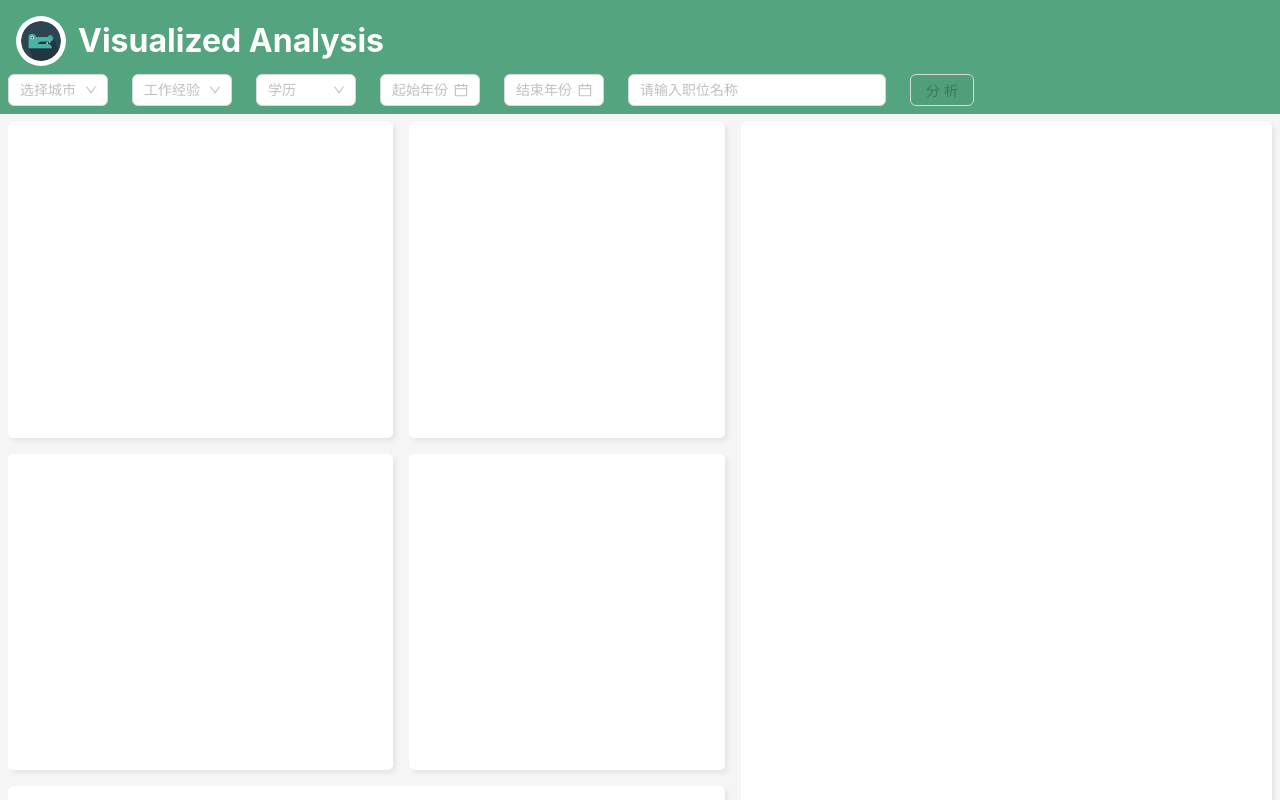
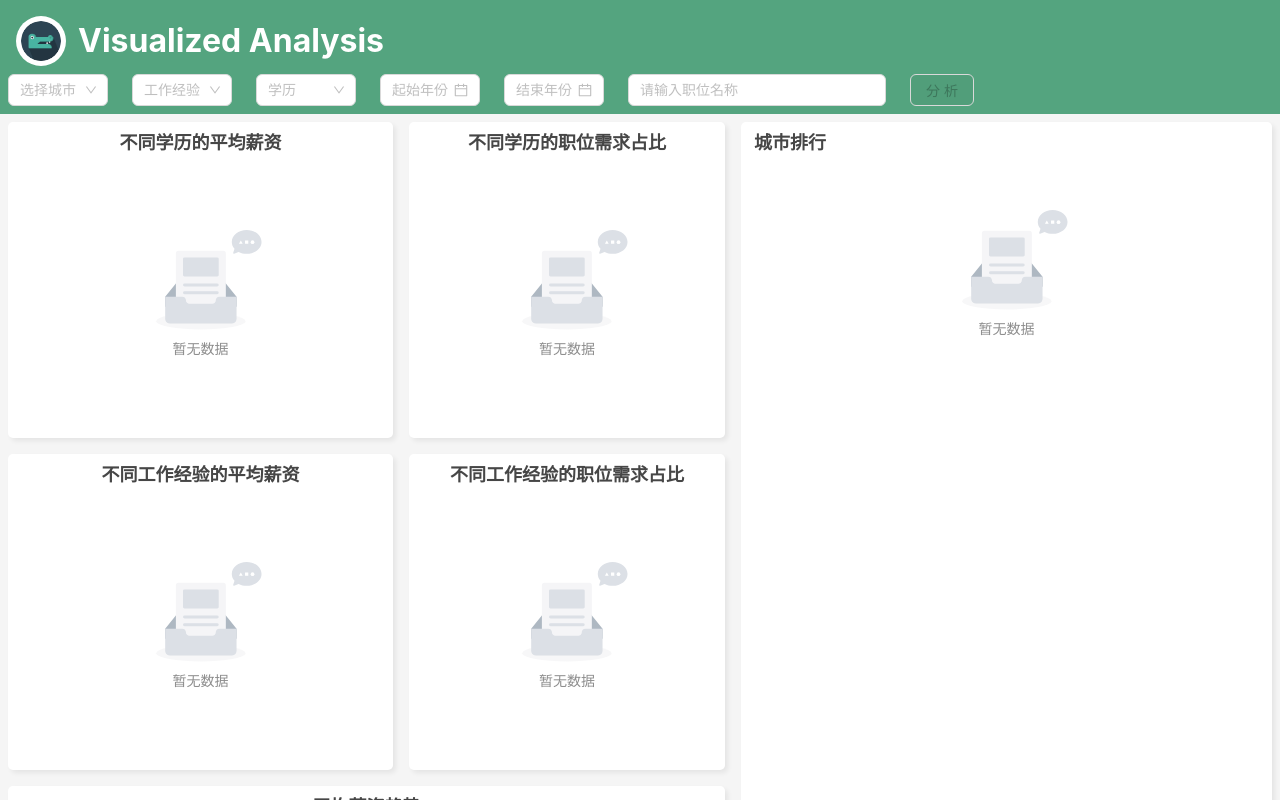
Before and after one commit to eavidy/visual_crawler, a React (Vite) app in the folder packages/font-end/: page / in a window 1280 px wide. Built offline with nearby package versions, Linux system fonts and the light colour scheme; no server answers.

Commit message:
feat(font-end/dashboard): 样本为空时, 显示空图标

```diff
--- a/packages/font-end/src/components/echarts.tsx
+++ b/packages/font-end/src/components/echarts.tsx
@@ -1,43 +1,52 @@
 import * as echarts from "echarts";
 import type { EChartsOption } from "echarts";
-import React, { useEffect, useImperativeHandle, useMemo, useRef } from "react";
+import React, { CSSProperties, useEffect, useImperativeHandle, useMemo, useRef } from "react";
+import { useMemoizedFn } from "ahooks";
 export const EchartsComp = React.forwardRef(function Echarts(
-    props: JSX.IntrinsicElements["div"] & {
+    props: {
+        style?: CSSProperties;
         theme?: string | object;
         initOption?: EChartsInitOpts;
         option?: EChartsOption;
+        noMerged?: boolean;
         state?: {
             loading?: boolean;
         };
+        /** 固定渲染大小;  默认会自动监听 window resize 事件, 自动调用 Echarts.resize(); 设置为true将不会监听 */
+        fixedSize?: boolean;
     },
     ref
 ) {
-    const { initOption, theme, option, state = {} } = props;
+    const { initOption, theme, option, noMerged, state = {}, fixedSize } = props;
 
     let domRef = useRef<HTMLDivElement | null>(null);
     let chartsRef = useRef<echarts.ECharts>();
     useImperativeHandle(ref, () => chartsRef.current, [chartsRef.current]);
+
+    /** 初始化 */
     useEffect(() => {
         chartsRef.current = echarts.init(domRef.current!, theme, initOption);
-        return function () {
-            chartsRef.current!.dispose();
-        };
+        return () => chartsRef.current!.dispose();
     }, []);
 
     useEffect(() => {
-        chartsRef.current!.setOption(option ?? {});
-    }, [chartsRef.current, option]);
+        chartsRef.current!.setOption(option ?? {}, noMerged);
+    }, [chartsRef.current, option, noMerged]);
 
     useEffect(() => {
         if (state.loading) chartsRef.current!.showLoading();
         else chartsRef.current!.hideLoading();
     }, [state.loading]);
-    let divProps = { ...props };
-    delete divProps.theme;
-    delete divProps.initOption;
-    delete divProps.option;
-    delete divProps.state;
-    return <div {...divProps} ref={domRef}></div>;
+
+    const onWindowResize = useMemoizedFn((ev: UIEvent) => chartsRef.current?.resize());
+
+    useEffect(() => {
+        if (fixedSize) window.removeEventListener("resize", onWindowResize);
+        else window.addEventListener("resize", onWindowResize);
+
+        return () => window.removeEventListener("resize", onWindowResize);
+    }, [fixedSize]);
+    return <div style={props.style} ref={domRef}></div>;
 });
 
 export const Echarts = React.memo(EchartsComp);
--- a/packages/font-end/src/pages/dashboard/components/charts/billboard.tsx
+++ b/packages/font-end/src/pages/dashboard/components/charts/billboard.tsx
@@ -1,5 +1,6 @@
 import { Card } from "@/components/card";
 import { Echarts } from "@/components/echarts";
+import { Empty } from "antd";
 import type { EChartsOption, SeriesOption } from "echarts";
 import React, { CSSProperties, useEffect, useMemo, useRef, useState } from "react";
 
@@ -21,7 +22,11 @@ export function Top20Billboard(props: {
 
     let height = 19 * (currentBoard?.length ?? 0) + 80;
     const cityBoardOption = useMemo(() => {
-        if (!currentBoard) return undefined;
+        if (!currentBoard || currentBoard.length === 0) {
+            return {
+                title: { text: title },
+            };
+        }
         let series: SeriesOption = { type: "bar", label: { show: true, position: "insideLeft" } };
         let option: EChartsOption = {
             title: {
@@ -64,7 +69,8 @@ export function Top20Billboard(props: {
     }, [echartsRef.current]);
     return (
         <Card style={props.style}>
-            <Echarts ref={echartsRef} style={{ height }} option={cityBoardOption} state={{ loading }} />
+            <Echarts ref={echartsRef} style={{ height }} option={cityBoardOption} noMerged state={{ loading }} />
+            {!currentBoard?.length ? <Empty /> : undefined}
         </Card>
     );
 }
--- a/packages/font-end/src/pages/dashboard/components/charts/line-chart.tsx
+++ b/packages/font-end/src/pages/dashboard/components/charts/line-chart.tsx
@@ -1,7 +1,8 @@
 import { Card } from "@/components/card";
 import { Echarts } from "@/components/echarts";
+import { Empty } from "antd";
 import { EChartsOption } from "echarts";
-import React, { CSSProperties, useMemo } from "react";
+import React, { CSSProperties, useEffect, useMemo, useRef } from "react";
 
 export function LineChart(props: {
     data?: Record<string, any>[];
@@ -13,7 +14,13 @@ export function LineChart(props: {
 }) {
     const { data, dimensions, nameMap = {}, title } = props;
     const option = useMemo(() => {
-        if (!data) return;
+        if (!data?.length)
+            return {
+                title: {
+                    left: "center",
+                    text: title,
+                },
+            };
         const option: EChartsOption = {
             title: {
                 left: "center",
@@ -45,9 +52,22 @@ export function LineChart(props: {
         };
         return option;
     }, [data, dimensions]);
+    const ref = useRef<echarts.ECharts>();
+    const isEmpty = !data?.length;
+    useEffect(() => {
+        ref.current?.resize();
+    }, [isEmpty]);
+
     return (
         <Card style={props.style}>
-            <Echarts option={option} style={{ height: "100%" }} state={{ loading: props.loading }} />
+            <Echarts
+                ref={ref}
+                option={option}
+                noMerged
+                style={{ height: isEmpty ? 100 : "100%" }}
+                state={{ loading: props.loading }}
+            />
+            {isEmpty && <Empty />}
         </Card>
     );
 }
--- a/packages/font-end/src/pages/dashboard/components/charts/pip-chart.tsx
+++ b/packages/font-end/src/pages/dashboard/components/charts/pip-chart.tsx
@@ -1,7 +1,8 @@
 import { Card } from "@/components/card";
 import { Echarts } from "@/components/echarts";
+import { Empty } from "antd";
 import { EChartsOption } from "echarts";
-import React, { CSSProperties } from "react";
+import React, { CSSProperties, useEffect, useRef } from "react";
 import { useMemo } from "react";
 
 export function PipChart(props: {
@@ -14,7 +15,13 @@ export function PipChart(props: {
 }) {
     const { data, dimensions, nameMap = {}, title } = props;
     const option = useMemo(() => {
-        if (!data) return;
+        if (!data || data.length == 0)
+            return {
+                title: {
+                    text: title,
+                    left: "center",
+                },
+            };
         const option: EChartsOption = {
             title: {
                 text: title,
@@ -51,10 +58,20 @@ export function PipChart(props: {
         };
         return option;
     }, [data, dimensions, nameMap, title]);
+    const isEmpty = !data?.length;
+    const ref = useRef<echarts.ECharts>();
+    useEffect(() => ref.current?.resize(), [isEmpty]);
 
     return (
         <Card style={props.style}>
-            <Echarts style={{ height: "100%" }} option={option} state={{ loading: props.loading }} />
+            <Echarts
+                ref={ref}
+                style={{ height: isEmpty ? 100 : "100%" }}
+                option={option}
+                noMerged
+                state={{ loading: props.loading }}
+            />
+            {isEmpty && <Empty />}
         </Card>
     );
 }
--- a/packages/font-end/src/pages/dashboard/components/dash-left.tsx
+++ b/packages/font-end/src/pages/dashboard/components/dash-left.tsx
@@ -1,6 +1,6 @@
 import { useRequest } from "ahooks";
 import { ApiReq } from "common/request/dashboard";
-import React, { useEffect, useMemo } from "react";
+import React, { useEffect } from "react";
 import { dashboardService } from "../services/dashboard.service";
 import { Top20Billboard } from "./charts/billboard";
 import { LineChart } from "./charts/line-chart";
@@ -8,12 +8,6 @@ import { PipChart } from "./charts/pip-chart";
 
 export function Body(props: { filterOptions: ApiReq.MatchFilter }) {
     const { filterOptions } = props;
-    const { data: dataByCity, loading: cityDataLoading } = useRequest(
-        () => dashboardService.getAnalysisByCity(filterOptions),
-        {
-            refreshDeps: [filterOptions],
-        }
-    );
 
     return (
         <flex
--- a/packages/font-end/src/pages/dashboard/index.tsx
+++ b/packages/font-end/src/pages/dashboard/index.tsx
@@ -8,14 +8,15 @@ import { Body } from "./components/dash-left";
 import { Education } from "common/model";
 import LogoIcon from "@/components/img/logo";
 
+document.body.style.overflowY = "hidden";
+
 export default function () {
     const [filterOption, setFilterOption] = useState<ApiReq.MatchFilter>({});
     return (
-        <div
+        <flex
             style={{
                 width: "100%",
                 height: "100%",
-                display: "flex",
                 flexDirection: "column",
                 overflow: "hidden",
                 background: "#F5F5F5",
@@ -24,7 +25,7 @@ export default function () {
         >
             <Header onAnalysis={(values) => setFilterOption(values)} />
             <Body filterOptions={filterOption} />
-        </div>
+        </flex>
     );
 }
 
```
